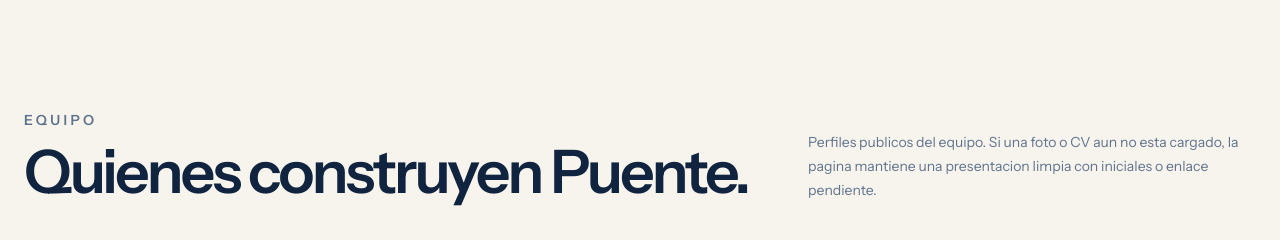
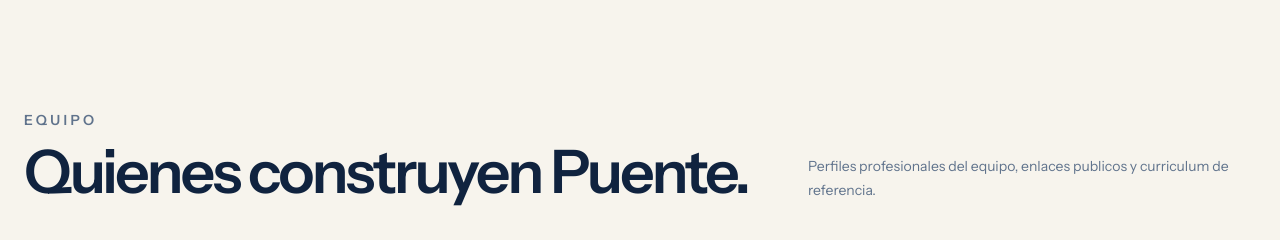
Before and after one commit to CarlosSanchezGutierrez/puente, a Next.js app in the folder apps/web/: page /nosotros in a window 1280 px wide. Shown: the part 1260-1500 px from the top of the page. Built offline with nearby package versions, Linux system fonts and the light colour scheme; no server answers.

Commit message:
copy: refine team section description

```diff
--- a/apps/web/src/app/nosotros/page.tsx
+++ b/apps/web/src/app/nosotros/page.tsx
@@ -432,7 +432,7 @@
           </div>
 
           <p className="max-w-md text-sm leading-6 text-[#60738c]">
-            Perfiles publicos del equipo. Si una foto o CV aun no esta cargado, la pagina mantiene una presentacion limpia con iniciales o enlace pendiente.
+            Perfiles profesionales del equipo, enlaces publicos y curriculum de referencia.
           </p>
         </div>
 
```
